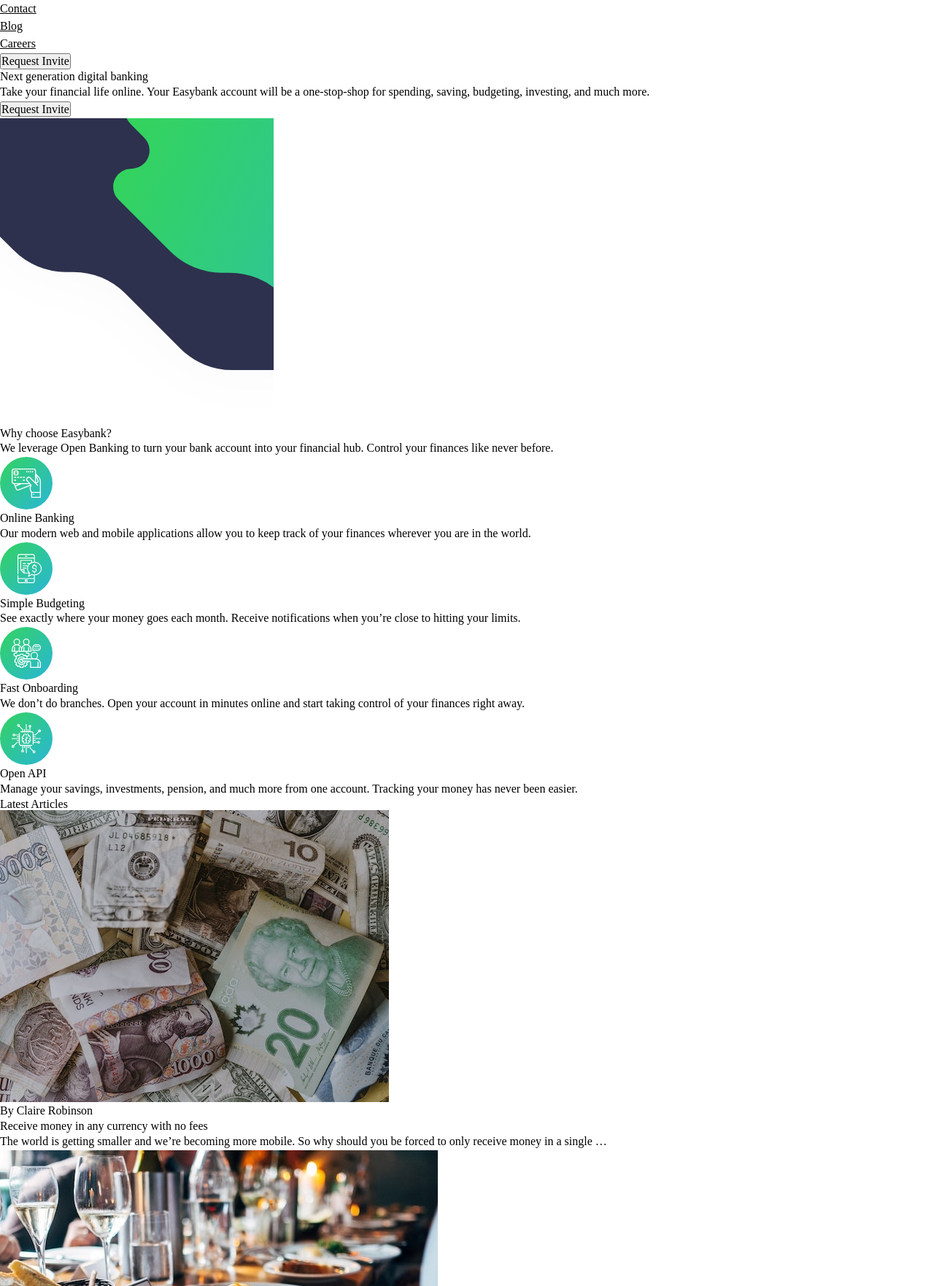
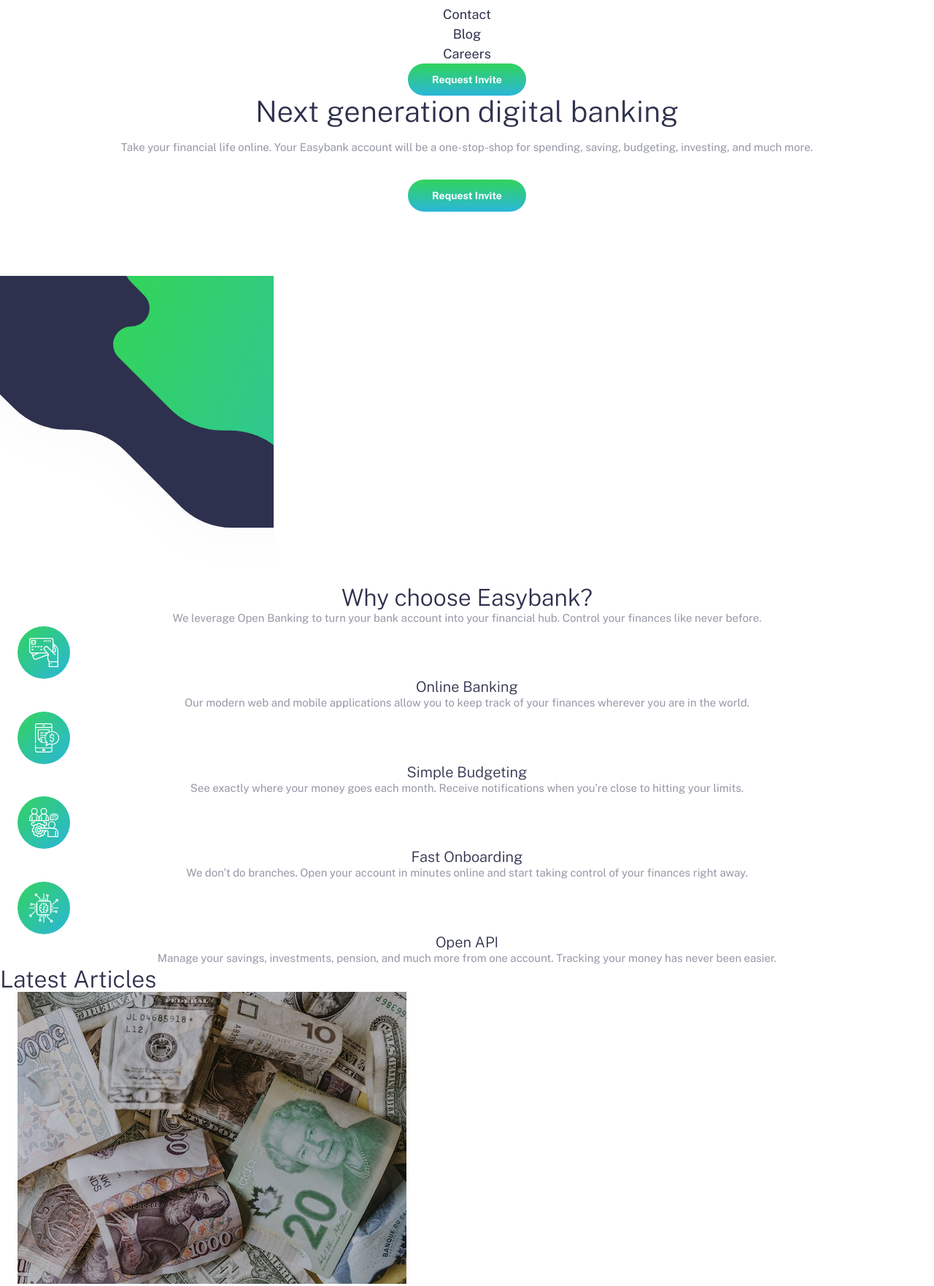
Before and after one commit to tsmjohnpascual/easybank, a website built with Vite: page index.html in a window 1280 px wide. Shown: the part 68-1830 px from the top of the page at 73% size. Built offline with nearby package versions, Linux system fonts and the light colour scheme.

Commit message:
style intro section

```diff
--- a/index.html
+++ b/index.html
@@ -14,7 +14,7 @@
         <div class="container">
             <img src="images/logo.svg" alt="easybank">
             <nav>
-                <ul>
+                <ul class="fs-nav fw-regular text-primary-800">
                     <li><a href="#">Home</a></li>
                     <li><a href="#">About</a></li>
                     <li><a href="#">Contact</a></li>
@@ -22,46 +22,46 @@
                     <li><a href="#">Careers</a></li>
                 </ul>
             </nav>
-            <button>Request Invite</button>
+            <button class="fs-button fw-bold text-neutral-400 bg-linear">Request Invite</button>
         </div>
     </header>
     <main>
         <section class="intro-section">
-            <div class="container">
+            <div class="container intro-container">
                 <div>
-                    <h1>Next generation digital banking</h1>
-                    <p>Take your financial life online. Your Easybank account will be a one-stop-shop for spending, saving, budgeting, investing, and much more.</p>
-                    <button>Request Invite</button>
+                    <h1 class="fs-primary-heading fw-light text-primary-800 primary-heading">Next generation digital banking</h1>
+                    <p class="intro-text">Take your financial life online. Your Easybank account will be a one-stop-shop for spending, saving, budgeting, investing, and much more.</p>
+                    <button class="fs-button fw-bold text-neutral-400 bg-linear">Request Invite</button>
                 </div>
-                <img src="images/bg-intro-mobile.svg" alt="background mobile">
             </div>
+            <img src="images/bg-intro-mobile.svg" alt="background mobile" class="bg-mobile">
         </section>
         <section class="why-section">
             <div class="container">
                 <div>
-                    <h2>Why choose Easybank?</h2>
+                    <h2 class="fs-secondary-heading fw-light text-primary-800">Why choose Easybank?</h2>
                     <p>We leverage Open Banking to turn your bank account into your financial hub. Control your finances like never before.</p>
                 </div>
                 <div>
                     <ul>
                         <li>
                             <img src="images/icon-online.svg" alt="online banking logo">
-                            <h3>Online Banking</h3>
+                            <h3 class="fs-tertiary-heading fw-light text-primary-800">Online Banking</h3>
                             <p>Our modern web and mobile applications allow you to keep track of your finances wherever you are in the world.</p>
                         </li>
                         <li>
                             <img src="images/icon-budgeting.svg" alt="simple budgeting logo">
-                            <h3>Simple Budgeting</h3>
+                            <h3 class="fs-tertiary-heading fw-light text-primary-800">Simple Budgeting</h3>
                             <p>See exactly where your money goes each month. Receive notifications when you’re close to hitting your limits.</p>
                         </li>
                         <li>
                             <img src="images/icon-onboarding.svg" alt="fast onboarding logo">
-                            <h3>Fast Onboarding</h3>
+                            <h3 class="fs-tertiary-heading fw-light text-primary-800">Fast Onboarding</h3>
                             <p>We don’t do branches. Open your account in minutes online and start taking control of your finances right away.</p>
                         </li>
                         <li>
                             <img src="images/icon-api.svg" alt="open api logo">
-                            <h3>Open API</h3>
+                            <h3 class="fs-tertiary-heading fw-light text-primary-800">Open API</h3>
                             <p>Manage your savings, investments, pension, and much more from one account. Tracking your money has never been easier.</p>
                         </li>
                     </ul>
@@ -69,43 +69,43 @@
             </div>
         </section>
         <section class="latest-section">
-            <h2>Latest Articles</h2>
+            <h2 class="fs-secondary-heading fw-light text-primary-800">Latest Articles</h2>
             <div class="container">
                 <div>
                     <img src="images/image-currency.jpg" alt="currency image">
                     <div>
-                        <span>By Claire Robinson</span>
-                        <h3>Receive money in any currency with no fees</h3>
-                        <p>The world is getting smaller and we’re becoming more mobile. So why should you be forced to only receive money in a single …</p>
+                        <span class="fs-100">By Claire Robinson</span>
+                        <h3 class="fs-400 fw-light text-primary-800">Receive money in any currency with no fees</h3>
+                        <p class="fs-200">The world is getting smaller and we’re becoming more mobile. So why should you be forced to only receive money in a single …</p>
                     </div>
                 </div>
                 <div>
                     <img src="images/image-restaurant.jpg" alt="resturant image">
                     <div>
-                        <span>By Wilson Hutton</span>
-                        <h3>Treat yourself without worrying about money</h3>
-                        <p>Our simple budgeting feature allows you to separate out your spending and set realistic limits each month. That means you …</p>
+                        <span class="fs-100">By Wilson Hutton</span>
+                        <h3 class="fs-400 fw-light text-primary-800">Treat yourself without worrying about money</h3>
+                        <p class="fs-200">Our simple budgeting feature allows you to separate out your spending and set realistic limits each month. That means you …</p>
                     </div>
                 </div>
                 <div>
                     <img src="images/image-plane.jpg" alt="plane image">
                     <div>
-                        <span>By Wilson Hutton</span>
-                        <h3>Take your Easybank card wherever you go</h3>
-                        <p>We want you to enjoy your travels. This is why we don’t charge any fees on purchases while you’re abroad. We’ll even show you …</p>
+                        <span class="fs-100">By Wilson Hutton</span>
+                        <h3 class="fs-400 fw-light text-primary-800">Take your Easybank card wherever you go</h3>
+                        <p class="fs-200">We want you to enjoy your travels. This is why we don’t charge any fees on purchases while you’re abroad. We’ll even show you …</p>
                     </div>
                 </div>
                 <div>
                     <img src="images/image-confetti.jpg" alt="confetti image">
                     <div>
-                        <span>By Claire Robinson</span>
-                        <h3>Our invite-only Beta accounts are now live!</h3>
-                        <p>After a lot of hard work by the whole team, we’re excited to launch our closed beta. It’s easy to request an invite through the site ...</p>
+                        <span class="fs-100">By Claire Robinson</span>
+                        <h3 class="fs-400 fw-light text-primary-800">Our invite-only Beta accounts are now live!</h3>
+                        <p class="fs-200">After a lot of hard work by the whole team, we’re excited to launch our closed beta. It’s easy to request an invite through the site ...</p>
                     </div>
                 </div>
             </div>
         </section>
-        <footer>
+        <footer class="bg-primary-800">
             <div class="container">
                 <div>
                     <div>
@@ -120,7 +120,7 @@
                     </div>
                     <div>
                         <nav>
-                            <ul>
+                            <ul class="text-neutral-400">
                                 <li>About Us</li>
                                 <li>Contact</li>
                                 <li>Blog</li>
@@ -132,7 +132,7 @@
                     </div>
                 </div>
                 <div>
-                    <button>Request Invite</button>
+                    <button class="fs-button fw-bold text-neutral-400 bg-linear">Request Invite</button>
                     <p>© Easybank. All Rights Reserved</p>
                 </div>
             </div>
--- a/style.css
+++ b/style.css
@@ -9,7 +9,7 @@
     --clr-neutral-300: hsl(220, 16%, 96%);
     --clr-neutral-200: hsl(0, 0%, 98%);
 
-    --clr-linear: hsl(136, 64, 51, 100%);
+    --clr-linear: linear-gradient(var(--clr-primary-400), var(--clr-primary-500));
 
     --ff-primary: "Public Sans", sans-serif;
 
@@ -25,9 +25,20 @@
     --fs-350: 0.9375rem;
     --fs-400: 1rem;
     --fs-500: 1.125rem;
+    --fs-550: 1.25rem;
     --fs-600: 1.5rem;
+    --fs-650: 2rem;
     --fs-700: 2.5rem;
     --fs-800: 3.5rem;
+
+    --fs-body: var(--fs-350);
+    --fs-secondary-body: var(--fs-200);
+    --fs-tertiary-body: var(--fs-100);
+    --fs-primary-heading: var(--fs-700);
+    --fs-secondary-heading: var(--fs-650);
+    --fs-tertiary-heading: var(--fs-550);
+    --fs-nav: var(--fs-500);
+    --fs-button: var(--fs-300);
 }
 
 /* Box sizing rules */
@@ -121,7 +132,7 @@
 }
 
 .bg-linear {
-    background-color: var(--clr-linear);
+    background-image: var(--clr-linear);
 }
 
 .fw-bold {
@@ -135,3 +146,79 @@
 .fw-light {
     font-weight: var(--fw-light);
 }
+
+.fs-100 {
+    font-size: var(--fs-tertiary-body);
+}
+
+.fs-200 {
+    font-size: var(--fs-secondary-body);
+}
+
+.fs-400 {
+    font-size: var(--fs-400);
+}
+
+.fs-body {
+    font-size: var(--fs-body);
+}
+
+.fs-tertiary-heading {
+    font-size: var(--fs-tertiary-heading);
+}
+
+.fs-secondary-heading {
+    font-size: var(--fs-secondary-heading);
+}
+
+.fs-primary-heading {
+    font-size: var(--fs-primary-heading);
+}
+
+.fs-nav {
+    font-size: var(--fs-nav);
+}
+
+.fs-button {
+    font-size: var(--fs-button);
+}
+
+.container {
+    text-align: center;
+    padding-left: 24px;
+    padding-right: 24px;
+}
+
+a {
+    text-decoration: none;
+}
+
+button {
+    border: none;
+    padding: 8px 33px;
+    border-radius: 50px;
+    line-height: 28px;
+}
+
+li {
+    list-style: none;
+}
+
+/* General Styling */
+body {
+    font-size: var(--fs-body);
+    font-family: var(--ff-body);
+    color: var(--clr-neutral-500);
+}
+
+.primary-heading {
+    margin-bottom: 16px;
+}
+
+.intro-text {
+    margin-bottom: 32px;
+}
+
+.intro-container {
+    padding-bottom: 88px;
+}
```
